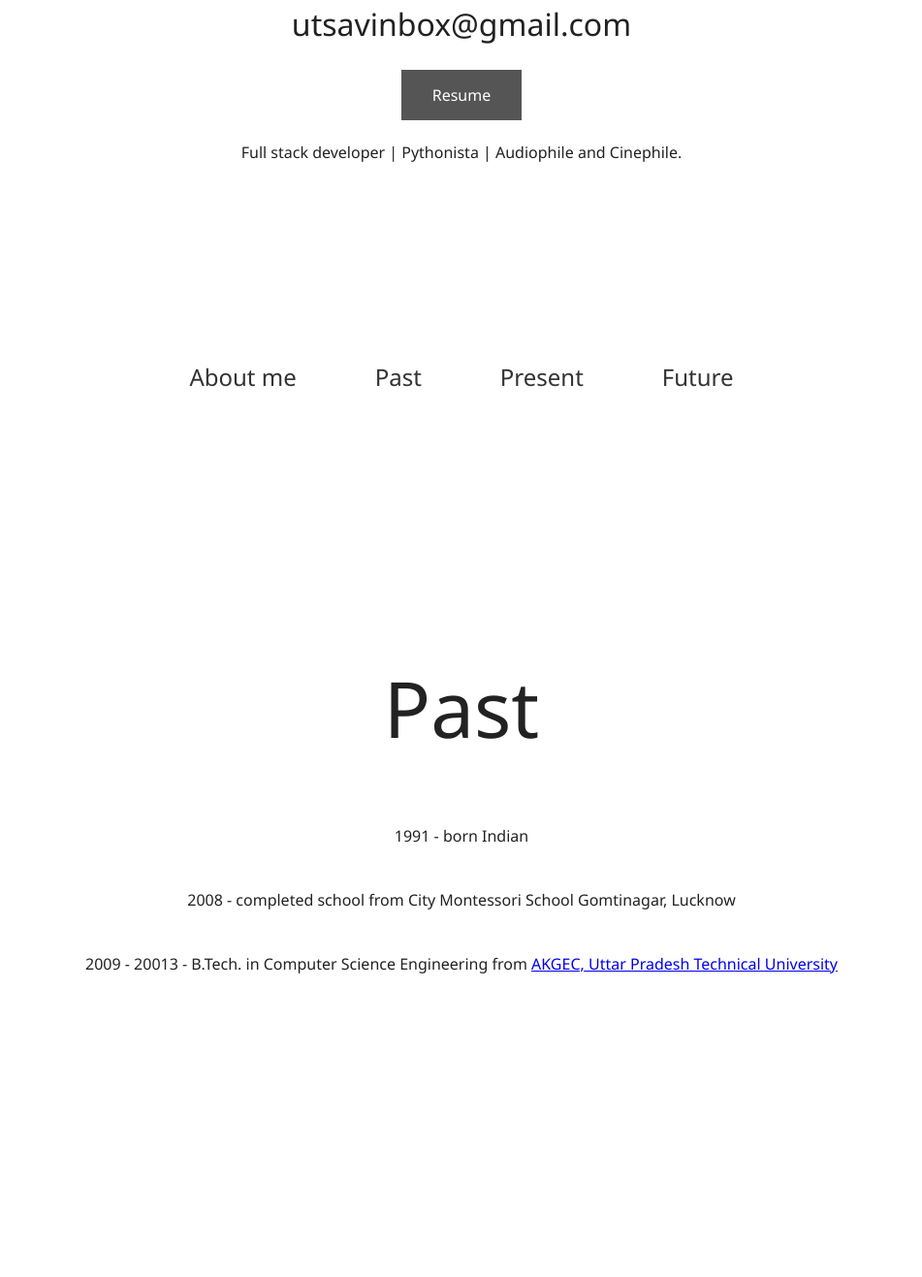
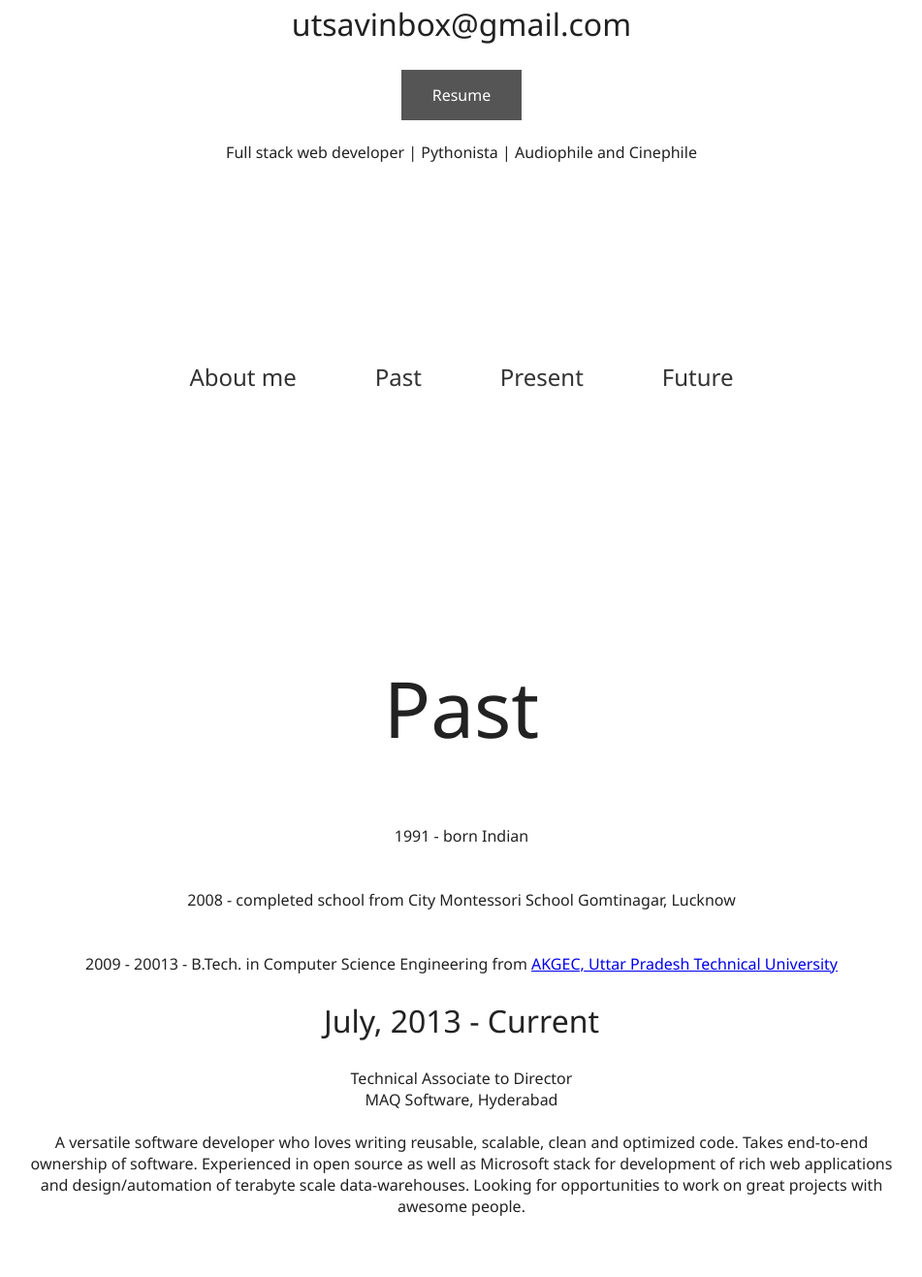
Before and after one commit to utsavnarayan/utsavnarayan.github.io, a plain HTML site: page index.html in a window 1280 px wide. Shown: the part 303-1620 px from the top of the page at 97% size, without its empty margins (164-1115 px from the left). Drawn offline with nearby package versions, Linux system fonts and the light colour scheme.

Commit message:
Update index.html

```diff
--- a/index.html
+++ b/index.html
@@ -107,7 +107,7 @@
         <h2>utsavinbox@gmail.com</h2>
         <a id="resume" href="https://drive.google.com/file/d/0BwiNY1364wkgSGVZOGU3SDBSdk0">Resume</a>
 
-        <h4>Full stack developer | Pythonista | Audiophile and Cinephile.</h4>
+        <h4>Full stack web developer | Pythonista | Audiophile and Cinephile</h4>
     </section>
 
     <section class="full-page" id="past">
@@ -120,15 +120,16 @@
 <br/><br/>
         <span>2009 - 20013 - B.Tech. in Computer Science Engineering from <a href="http://www.akgec.in/">AKGEC,
         Uttar Pradesh Technical University</a></span>
+         <h2>July, 2013 - Current</h2><span>Technical Associate to Director</span><span>MAQ
+        Software, Hyderabad</span><br/><span>A versatile software developer who loves writing reusable, scalable, clean and optimized code. Takes end-to-end ownership of software. Experienced in open source as well as Microsoft stack for development of rich web applications and design/automation of terabyte scale data-warehouses.
+
+Looking for opportunities to work on great projects with awesome people.</span>
     </section>
 
     <section class="full-page" id="present">
         <h1>Present</h1>
 
-        <h2>July, 2013 - Current</h2><span>Technical Associate to Director</span><span>MAQ
-        Software, Hyderabad</span><br/><span>A versatile software developer who loves writing reusable, scalable, clean and optimized code. Takes end-to-end ownership of software. Experienced in open source as well as Microsoft stack for development of rich web applications and design/automation of terabyte scale data-warehouses.
-
-Looking for opportunities to work on great projects with awesome people.</span>
+        <h2>May, 2017 - Current</h2><span>Web Developer</span><span>Amazon</span><br/><span>Working on AngularJS 2, HTML5, SCSS, Java and AWS.</span><span>In my personal time, I try to catch up with ever evolving web technologies :)</span>
     </section>
 
     <section class="full-page" id="future">
```
